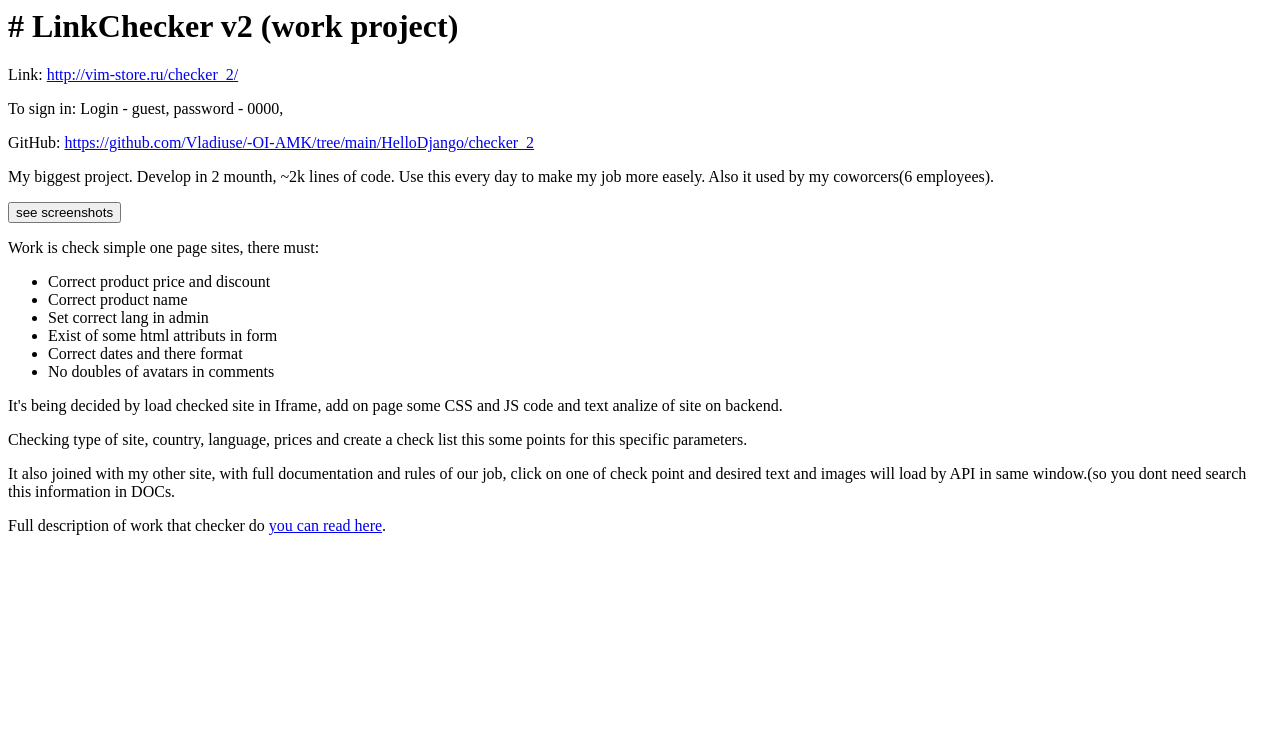
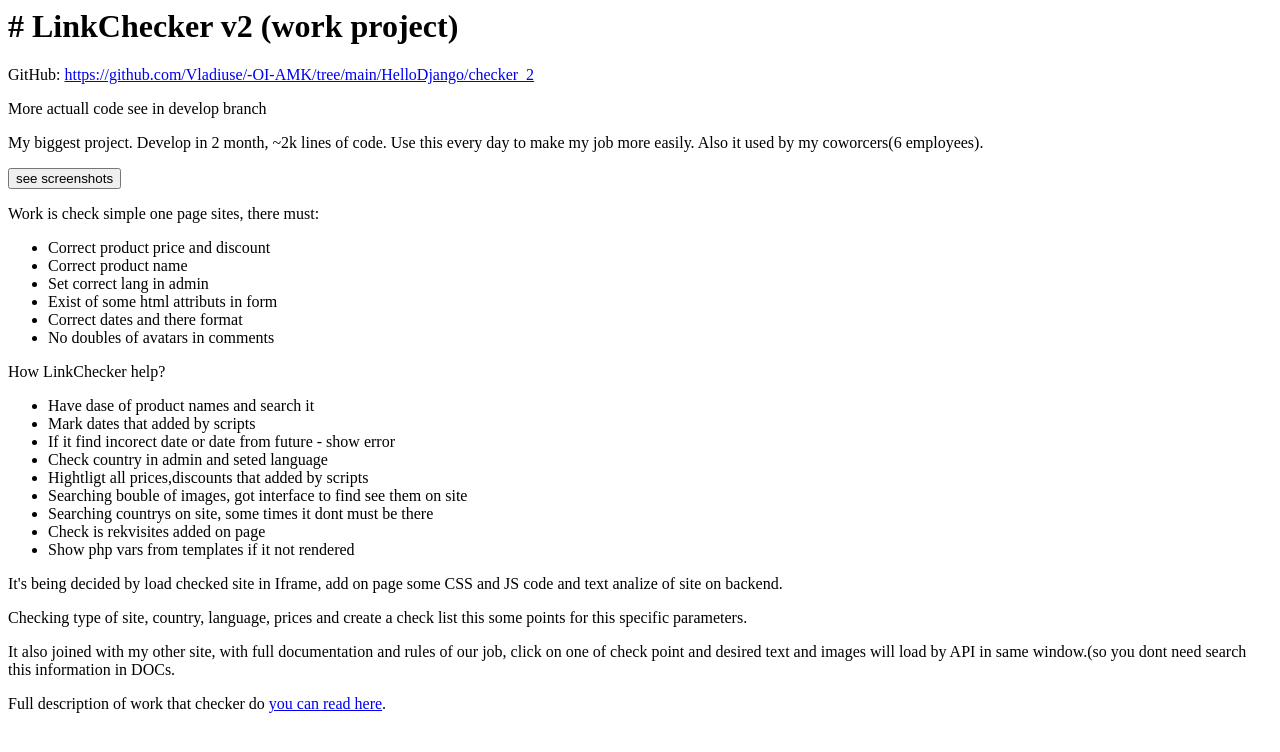
Before and after one commit to Vladiuse/portfolio, a Django app: template portfolio/terminal/templates/terminal/files/projects/w_LinkChecker.py.html in a window 1280 px wide. Shown: the top 752 px of the page. Run offline with Django 4.2, Linux system fonts and the light colour scheme; the template is opened without the code that fills it, so the values that code supplies are empty.

Commit message:
fix some text

```diff
--- a/portfolio/terminal/templates/terminal/files/projects/portfolio_site.html
+++ b/portfolio/terminal/templates/terminal/files/projects/portfolio_site.html
@@ -4,7 +4,7 @@
 <p>GitHub: <a href="https://github.com/Vladiuse/portfolio">https://github.com/Vladiuse/portfolio</a></p>
 <p>This is the project of current weppage.</p>
 <br>
-<p>For highlite examples of code use Pygments library and write a few custom tags:</p>
+<p>For highlight examples of code used Pygments library and write a few custom tags:</p>
 {%lang 'python'%}
 from pygments import highlight
 from pygments.lexers import PythonLexer, HtmlLexer, JavascriptLexer, CssLexer, SqlLexer
@@ -59,7 +59,7 @@ def get_structure_of_templates(path, obj, relpath=''):
             get_structure_of_templates(item_path, obj[item], relpath)
 {%end%}
 <hr>
-For imitate walk thhrow dirs create a few functions, whit the same behavior like a few Linux commands: cat, ls and PWD.
+For imitate walk through directories create a few functions, whit the same behavior like a few Linux commands: cat, ls and $PWD.
 {%lang 'js%}
 var PWD = '/';
 function cd(path){
--- a/portfolio/terminal/templates/terminal/files/projects/tetris.py.html
+++ b/portfolio/terminal/templates/terminal/files/projects/tetris.py.html
@@ -8,7 +8,7 @@
     <li>Arcanoid</li>
     <li>Race</li>
 </ul>
-<p>This game i create after 2.5 mounth of learning python, so code quality is not very high.</p>
+<p>This game i create after 2.5 month of learning python, so code quality is not very high.</p>
 <div class="screen">
 {%pixel_screen%}
 [ ][ ][ ][ ][ ][ ][ ][ ][ ][ ]
--- a/portfolio/terminal/templates/terminal/files/projects/w_LinkChecker.py.html
+++ b/portfolio/terminal/templates/terminal/files/projects/w_LinkChecker.py.html
@@ -1,14 +1,12 @@
 {%load code%}
 <h1># LinkChecker v2 (work project)</h1>
-<p>Link: <a href="http://vim-store.ru/checker_2/">http://vim-store.ru/checker_2/</a> </p>
+<!-- <p>Link: <a href="http://vim-store.ru/checker_2/">http://vim-store.ru/checker_2/</a> </p> -->
 <!-- LINK FRO TEST -->
 <!-- https://feed-news.org/blog-nikolay-daoshen-fp/?ufl=17305 -->
-<p>To sign in: Login - guest, password - 0000, </p>
+<!-- <p>To sign in: Login - guest, password - 0000, </p> -->
 <p>GitHub: <a href="https://github.com/Vladiuse/-OI-AMK/tree/main/HelloDjango/checker_2">https://github.com/Vladiuse/-OI-AMK/tree/main/HelloDjango/checker_2</a></p>
-<p>My biggest project. Develop in 2 mounth, ~2k lines of code. Use this every day to make my job more easely. Also it used by my coworcers(6 employees).</p>
-<!-- <button class="screenshot-button" href="#" data-bs-toggle="modal" data-bs-target="#imageModal"
-data-slider="screens/checker_1.jpg,screens/checker_2.jpg,screens/checker_3.jpg"
->see screenshots</button> -->
+<p>More actuall code see in develop branch</p>
+<p>My biggest project. Develop in 2 month, ~2k lines of code. Use this every day to make my job more easily. Also it used by my coworcers(6 employees).</p>
 
 <button class="screenshot-button" href="#" data-bs-toggle="modal" data-bs-target="#imageModal"
 data-slider="screens/manual_1.jpg,screens/manual_2.jpg" onclick="addSliderData([
@@ -28,6 +26,18 @@ data-slider="screens/manual_1.jpg,screens/manual_2.jpg" onclick="addSliderData([
     <li>Correct dates and there format</li>
     <li>No doubles of avatars in comments</li>
 </ul>
+<p>How LinkChecker help?</p>
+<ul>
+    <li>Have dase of product names and search it</li>
+    <li>Mark dates that added by scripts</li>
+    <li>If it find incorect date or date from future - show error</li>
+    <li>Check country in admin and seted language</li>
+    <li>Hightligt all prices,discounts that added by scripts</li>
+    <li>Searching bouble of images, got interface to find see them on site</li>
+    <li>Searching countrys on site, some times it dont must be there</li>
+    <li>Check is rekvisites added on page</li>
+    <li>Show php vars from templates if it not rendered</li>
+</ul>
 <p>It's being decided by load checked site in Iframe, add on page some CSS and JS code and text analize of site on backend.</p>
 <p>Checking type of site, country, language, prices and create a check list this some points for this specific parameters.</p>
 <p>It also joined with my other site, with full documentation and rules of our job, click on one of check point
--- a/portfolio/terminal/templates/terminal/files/skils/English.txt.html
+++ b/portfolio/terminal/templates/terminal/files/skils/English.txt.html
@@ -1,4 +1,4 @@
 <h1>English</h1>
 <p>Have A2 lever of english, can take conversation on basic themes. Can discus not hard technical moments.</p>
 <p>Allmost all text on this site write by my self without using internet.</p>
-<p>Actively add new word (especialy technical terms) to my vocabulary.</p>
+<p>Actively add new words (especialy technical terms) to my vocabulary.</p>
--- a/portfolio/terminal/templates/terminal/files/skils/JavaScript.js.html
+++ b/portfolio/terminal/templates/terminal/files/skils/JavaScript.js.html
@@ -1,2 +1,2 @@
 <h1>JavaScript</h1>
-<p>Not familiar wiht js. In my work using JQuery. With google can write not difficalt code.</p>
+<p>Not familiar with js. In my work using JQuery. With google can write not difficult code.</p>
--- a/portfolio/terminal/templates/terminal/files/skils/SQL.sql.html
+++ b/portfolio/terminal/templates/terminal/files/skils/SQL.sql.html
@@ -1,2 +1,2 @@
 <h1>SQL</h1>
-<p>Work with PostgreSql and MySql. CRUD comands, functions. Have base understanding of transactions.</p>
+<p>Work with PostgreSql and MySql. CRUD commands, joins, functions. Have base understanding of transactions.</p>
--- a/portfolio/terminal/templates/terminal/files/skils/html_css.html
+++ b/portfolio/terminal/templates/terminal/files/skils/html_css.html
@@ -1,2 +1,2 @@
 <h1>HTML and CSS</h1>
-<p>Can create not difficult html template. Some times using Bootstrap.</p>
+<p>Can create not difficult html template. Sometimes using Bootstrap.</p>
```
Also changed, not shown: portfolio/terminal/templates/terminal/files/projects/simple_cataloge.py.html (+4 -6 lines).
